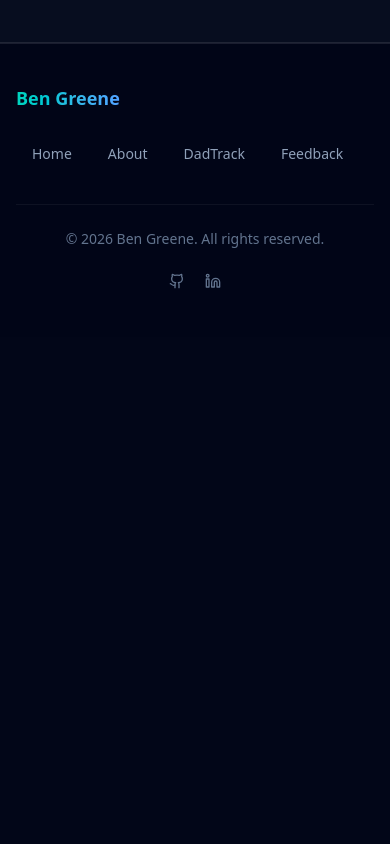
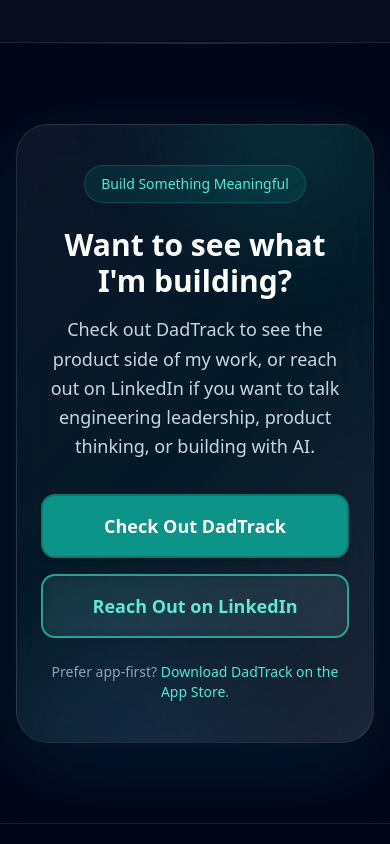
Before and after one commit to ben-edgar/bengreene.dev, a Next.js app: page /about in a window 390 px wide. Shown: the part 2360-3204 px from the top of the page. Before the commit the page ends 2697 px from the top, so only its background shows below. Built offline with nearby package versions, Linux system fonts and the light colour scheme.

Commit message:
improve button ux on mobile and add cta at bottom of about page

```diff
--- a/src/app/about/page.tsx
+++ b/src/app/about/page.tsx
@@ -1,5 +1,6 @@
 'use client';
 
+import { Button } from '@/components/Button';
 import { Header } from '@/components/Header';
 import { FadeIn } from '@/components/animations/FadeIn';
 import { SlideUp } from '@/components/animations/SlideUp';
@@ -7,6 +8,7 @@
 import { StaggerItem } from '@/components/animations/StaggerItem';
 import { motion } from 'framer-motion';
 import { GlowDivider } from '@/components/GlowDivider';
+import { DADTRACK_APP_STORE_URL_TRACKED } from '@/lib/constants';
 
 export default function About() {
   const skills = [
@@ -155,6 +157,58 @@
             </div>
           </div>
         </section>
+
+        <GlowDivider className="max-w-4xl mx-auto px-4 sm:px-6 lg:px-8" />
+
+        <section className="relative max-w-4xl mx-auto px-4 sm:px-6 lg:px-8 py-20">
+          <FadeIn>
+            <div className="relative overflow-hidden rounded-[2rem] border border-white/10 bg-[linear-gradient(135deg,rgba(15,23,42,0.95),rgba(15,118,110,0.18),rgba(30,41,59,0.92))] px-6 py-10 text-center shadow-[0_20px_80px_rgba(8,145,178,0.15)] backdrop-blur-xl md:px-12 md:py-14">
+              <div className="absolute -top-20 right-0 h-44 w-44 rounded-full bg-teal-400/15 blur-3xl" />
+              <div className="absolute -bottom-24 left-0 h-52 w-52 rounded-full bg-blue-400/10 blur-3xl" />
+
+              <div className="relative space-y-6">
+                <div className="inline-flex items-center gap-2 rounded-full border border-teal-400/20 bg-teal-400/10 px-4 py-2 text-sm font-medium text-teal-300">
+                  Build Something Meaningful
+                </div>
+                <div className="space-y-4">
+                  <h2 className="text-3xl font-bold text-white md:text-4xl">
+                    Want to see what I&apos;m building?
+                  </h2>
+                  <p className="mx-auto max-w-2xl text-lg leading-relaxed text-slate-300">
+                    Check out DadTrack to see the product side of my work, or reach out on LinkedIn if you want to talk engineering leadership, product thinking, or building with AI.
+                  </p>
+                </div>
+                <div className="flex w-full max-w-md mx-auto flex-col gap-4 pt-2 sm:max-w-none sm:flex-row sm:justify-center">
+                  <Button href="/dadtrack" size="lg" mobileFullWidth>
+                    Check Out DadTrack
+                  </Button>
+                  <Button
+                    href="https://www.linkedin.com/in/ben-greene-dev/"
+                    variant="secondary"
+                    size="lg"
+                    mobileFullWidth
+                    target="_blank"
+                    rel="noopener noreferrer"
+                  >
+                    Reach Out on LinkedIn
+                  </Button>
+                </div>
+                <p className="text-sm text-slate-400">
+                  Prefer app-first?{' '}
+                  <a
+                    href={DADTRACK_APP_STORE_URL_TRACKED}
+                    target="_blank"
+                    rel="noopener noreferrer"
+                    className="text-teal-300 transition-colors hover:text-teal-200"
+                  >
+                    Download DadTrack on the App Store
+                  </a>
+                  .
+                </p>
+              </div>
+            </div>
+          </FadeIn>
+        </section>
       </main>
     </div>
   );
--- a/src/app/dadtrack/page.tsx
+++ b/src/app/dadtrack/page.tsx
@@ -200,6 +200,7 @@
         href={cta.href}
         variant={index === 0 ? undefined : 'secondary'}
         size="lg"
+        mobileFullWidth
         target="_blank"
         rel="noopener noreferrer"
       >
@@ -279,7 +280,7 @@
                 </p>
               </FadeIn>
               <FadeIn delay={0.5}>
-                <div className="flex gap-4 justify-center flex-wrap pt-4">
+                <div className="flex w-full max-w-md mx-auto flex-col gap-4 pt-4 sm:max-w-none sm:flex-row sm:flex-wrap sm:justify-center">
                   {renderStoreCtas('hero-')}
                 </div>
               </FadeIn>
@@ -421,7 +422,7 @@
               </p>
             </FadeIn>
             <FadeIn delay={0.4}>
-              <div className="flex gap-4 justify-center flex-wrap">
+              <div className="flex w-full max-w-md mx-auto flex-col gap-4 sm:max-w-none sm:flex-row sm:flex-wrap sm:justify-center">
                 {renderStoreCtas('download-')}
               </div>
             </FadeIn>
--- a/src/app/page.tsx
+++ b/src/app/page.tsx
@@ -76,14 +76,15 @@
               </div>
             </FadeIn>
             <FadeIn delay={0.4}>
-              <div className="flex gap-4 justify-center flex-wrap pt-4">
-                <Button href="/dadtrack" size="lg">
+              <div className="flex w-full max-w-md mx-auto flex-col gap-4 pt-4 sm:max-w-none sm:flex-row sm:flex-wrap sm:justify-center">
+                <Button href="/dadtrack" size="lg" mobileFullWidth>
                   Learn More
                 </Button>
                 <Button
                   href={DADTRACK_APP_STORE_URL_TRACKED}
                   variant="secondary"
                   size="lg"
+                  mobileFullWidth
                   target="_blank"
                   rel="noopener noreferrer"
                 >
@@ -93,6 +94,7 @@
                   href={DADTRACK_GOOGLE_PLAY_URL_TRACKED}
                   variant="secondary"
                   size="lg"
+                  mobileFullWidth
                   target="_blank"
                   rel="noopener noreferrer"
                 >
@@ -124,10 +126,11 @@
               </p>
             </FadeIn>
             <FadeIn delay={0.4}>
-              <div className="flex gap-4 justify-center flex-wrap pt-4">
+              <div className="flex w-full max-w-md mx-auto flex-col gap-4 pt-4 sm:max-w-none sm:flex-row sm:flex-wrap sm:justify-center">
                 <Button
                   href={DADTRACK_APP_STORE_URL_TRACKED}
                   size="lg"
+                  mobileFullWidth
                   target="_blank"
                   rel="noopener noreferrer"
                 >
@@ -137,12 +140,13 @@
                   href={DADTRACK_GOOGLE_PLAY_URL_TRACKED}
                   variant="secondary"
                   size="lg"
+                  mobileFullWidth
                   target="_blank"
                   rel="noopener noreferrer"
                 >
                   🤖 Get it on Google Play
                 </Button>
-                <Button href="https://www.linkedin.com/in/ben-greene-dev/" variant="secondary" size="lg" target="_blank" rel="noopener noreferrer">
+                <Button href="https://www.linkedin.com/in/ben-greene-dev/" variant="secondary" size="lg" mobileFullWidth target="_blank" rel="noopener noreferrer">
                   LinkedIn
                 </Button>
               </div>
--- a/src/components/Button.tsx
+++ b/src/components/Button.tsx
@@ -6,6 +6,7 @@
   variant?: 'primary' | 'secondary';
   size?: 'sm' | 'md' | 'lg';
   fullWidth?: boolean;
+  mobileFullWidth?: boolean;
   type?: 'button' | 'submit' | 'reset';
   onClick?: () => void;
   href?: string;
@@ -20,6 +21,7 @@
   variant = 'primary',
   size = 'md',
   fullWidth = false,
+  mobileFullWidth = false,
   type = 'button',
   onClick,
   href,
@@ -41,7 +43,7 @@
     lg: 'px-8 py-4 text-lg',
   };
 
-  const widthStyle = fullWidth ? 'w-full' : '';
+  const widthStyle = fullWidth ? 'w-full' : mobileFullWidth ? 'w-full sm:w-auto' : '';
 
   const combinedClassName = `${baseStyles} ${variantStyles[variant]} ${sizeStyles[size]} ${widthStyle} ${className}`;
 
--- a/src/components/HeroSection.tsx
+++ b/src/components/HeroSection.tsx
@@ -48,10 +48,11 @@
                 </p>
 
                 {/* CTA Buttons */}
-                <div className="flex flex-col sm:flex-row items-center justify-center gap-4 mb-16 animate-[fade-in-up_0.8s_ease-out_0.4s_forwards]">
+                <div className="flex w-full max-w-md mx-auto flex-col items-stretch gap-4 mb-16 animate-[fade-in-up_0.8s_ease-out_0.4s_forwards] sm:max-w-none sm:flex-row sm:items-center sm:justify-center">
                     <Button
                         size="lg"
                         href="/about"
+                        mobileFullWidth
                         className="group relative overflow-hidden bg-teal-600 text-white hover:bg-teal-500 px-8 py-6 text-lg"
                     >
                         <span className="relative z-10 flex items-center gap-2">
@@ -65,6 +66,7 @@
                         size="lg"
                         variant="secondary"
                         href="https://github.com/ben-edgar"
+                        mobileFullWidth
                         target="_blank"
                         rel="noopener noreferrer"
                         className="border-white/10 bg-white/5 hover:bg-white/10 hover:text-white px-8 py-6 text-lg backdrop-blur-sm"
--- /dev/null
+++ b/vitest.config.ts
@@ -0,0 +1,14 @@
+import path from 'node:path';
+
+import { defineConfig } from 'vitest/config';
+
+export default defineConfig({
+  resolve: {
+    alias: {
+      '@': path.resolve(__dirname, './src'),
+    },
+  },
+  test: {
+    environment: 'node',
+  },
+});
```
Also changed, not shown: 2 other files (tests, documents, lock files or other folders).
